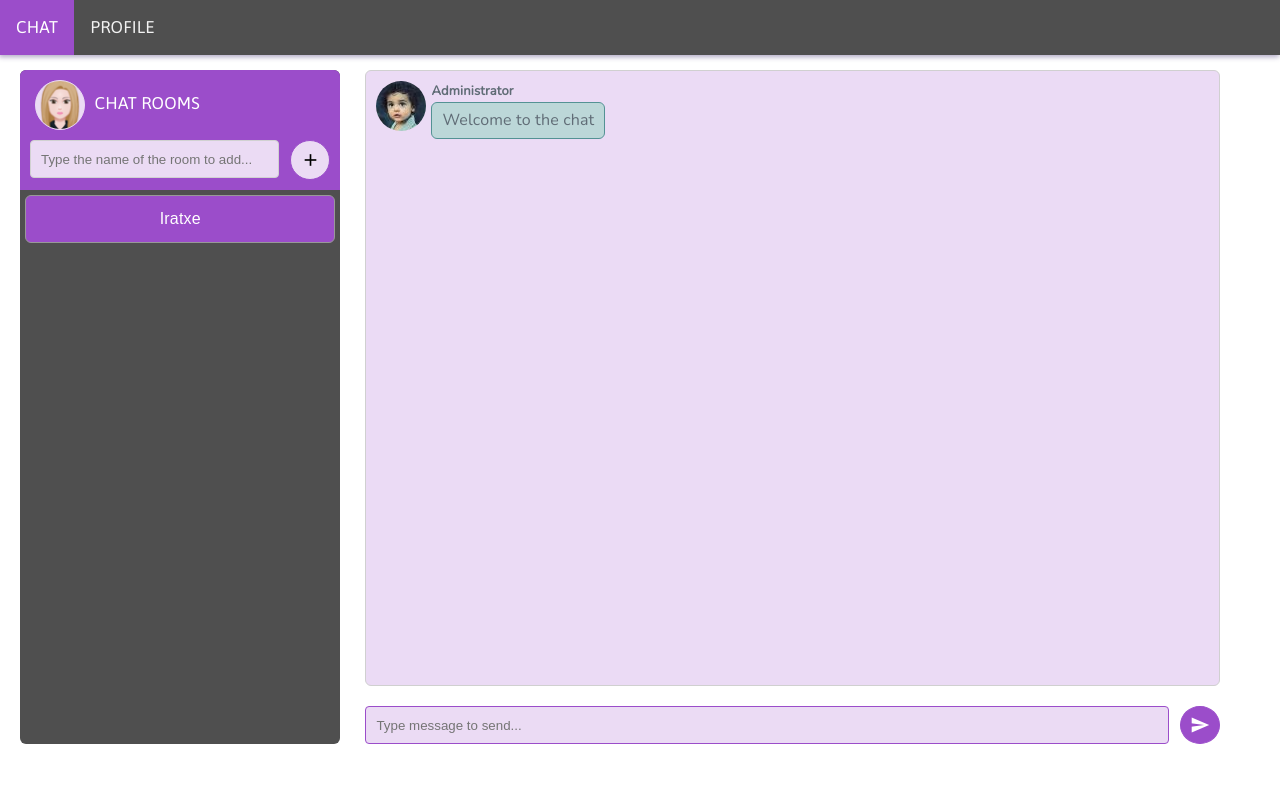
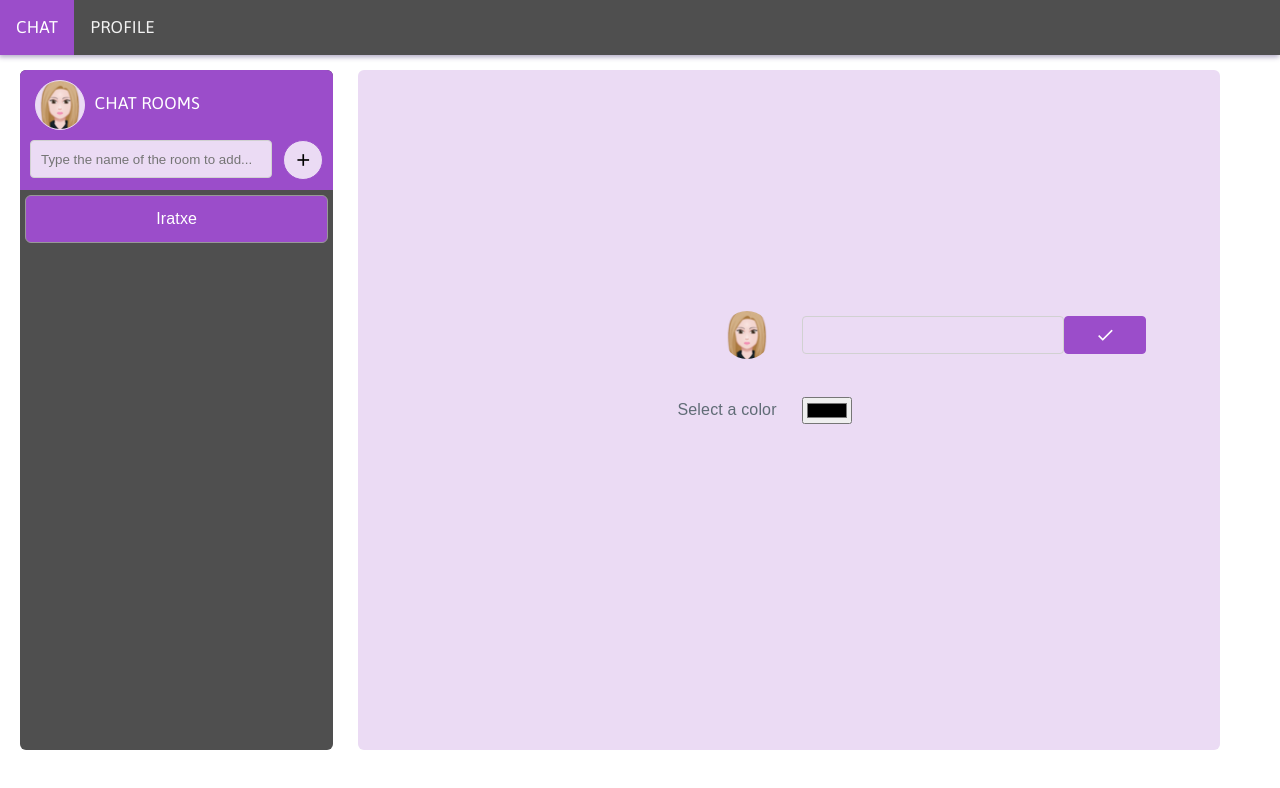
Before and after one commit to iratxeMoya/ECV-chat, a plain HTML site: page index.html in a window 1280 px wide. Drawn offline with nearby package versions, Linux system fonts and the light colour scheme; a web font is replaced by a local one.

Commit message:
profile form

```diff
--- a/code.js
+++ b/code.js
@@ -86,7 +86,7 @@ const bots = [
 	{name: "Tony", link: "a5.jfif", color: "#A6B416"}
 ]
 const users = createBots();
-const me = new User("Iratxe", "MyAvatar.png", "#C907B4");
+const me = new User("Iratxe", "myAvatar.png", "#C907B4");
 
 const button = document.querySelector("button#send");
 button.addEventListener("click", onSendClick);
--- a/index.html
+++ b/index.html
@@ -4,7 +4,7 @@
         <meta http-equiv="Content-Type" content="text/html; charset=iso-8859-1" />
         <title>ECV Chat</title>
         <link type="text/css" rel="stylesheet" media="all" href="style.css" />
-		<link type="text/css" rel="stylesheet" media="all" href="myStyle.css" />
+		<link type="text/css" rel="stylesheet" media="all" href="mystyle.css" />
 		<link href="https://fonts.googleapis.com/css?family=Roboto" rel="stylesheet" />
 		<link href="https://fonts.googleapis.com/css?family=Nunito&display=swap" rel="stylesheet">
 		<link href="https://fonts.googleapis.com/css?family=Asap&display=swap" rel="stylesheet">
@@ -22,14 +22,14 @@
 			<div class="container">
 				<div class="chatListContainer">
 					<div class="titleContainer">
-						<img src="MyAvatar.png" alt="Avatar" class="avatar" id="myAvatar">
+						<img src="myAvatar.png" alt="Avatar" class="avatar" id="myAvatar">
 						<span class="title">Chat Rooms</span>
 						<div class="actionAdd">
 							<input type="text" id="addInput" placeholder="Type the name of the room to add..." /><button id="add"> <i class="material-icons md-18">add</i> </button>
 						</div>
 					</div>
 				</div>
-				<div class="chat" >
+				<div class="chat" style="display: none">
 					<div class="messageContainer">
 						<p class="msg">
 							<img src="admin.jfif" alt="Avatar" class="avatar">
@@ -43,14 +43,16 @@
 						<input type="text" id="writeMsg" placeholder="Type message to send..." /> <button id="send"> <i class="material-icons md-18">send</i> </button>
 					</div>
 				</div>
-			</div>
-			<div class="profilePage">
-				<div>
-					<img src="MyAvatar.png" alt="Avatar" class="avatar" id="myAvatar">
-					<span>Name</span>
-					<input type="color" id="colorPicker" >
+				<div class="profilePage">
+					<div class="form">
+						<img src="myAvatar.png" alt="Avatar" class="avatar gridItem1" id="myAvatar">
+						<div style="display: flex"><input type="text", class="gridItem2" id="writeName"><button id="select"> <i class="material-icons md-18">done</i> </button></div>
+						<span class="gridItem3">Select a color</span>
+						<input class="gridItem4" type="color" id="colorPicker" >
+					</div>
 				</div>
 			</div>
+
         </div>
 
 		<script type="text/javascript" src="code.js"></script>
--- a/mystyle.css
+++ b/mystyle.css
@@ -33,7 +33,7 @@ button#send {
   text-align: center;
 }
 .chatListContainer {
-  width: 450px;
+  width: 320px;
   margin-right: 25px;
   color: white;
   border-radius: 6px;
@@ -42,8 +42,36 @@ button#send {
   /* box-shadow: 1px 3px 11px 0px #574684; */
 }
 .profilePage {
-  display: none;
-  z-index: 20;
+  width: calc(100% - 320px);
+  background-color: #ebdbf4;
+  margin-right: 0px;
+  height: 85vh;
+  vertical-align: middle;
+  align-items: center;
+  border-radius: 6px;
+}
+.gridItem1 {
+  justify-self: end;
+}
+.gridItem2 {
+  justify-self: start;
+}
+.gridItem3 {
+  justify-self: end;
+}
+.gridItem4 {
+  justify-self: start;
+}
+.form {
+  display: grid;
+  margin: auto;
+  grid-template-columns: 40% 40%;
+  justify-content: center;
+  height: 100%;
+  grid-template-rows: 50px 50px 50px;
+  grid-gap: 25px;
+  align-content: center;
+  align-items: center;
 }
 .chatRoomContainer:hover {
   background-color: #606c76;
@@ -150,7 +178,7 @@ button#send {
   border-radius: 6px;
 }
 .chat {
-  width: -webkit-fill-available;
+  width:  calc(100% - 320px);
   margin-right: 0px;
 }
 .titleContainer {
```
